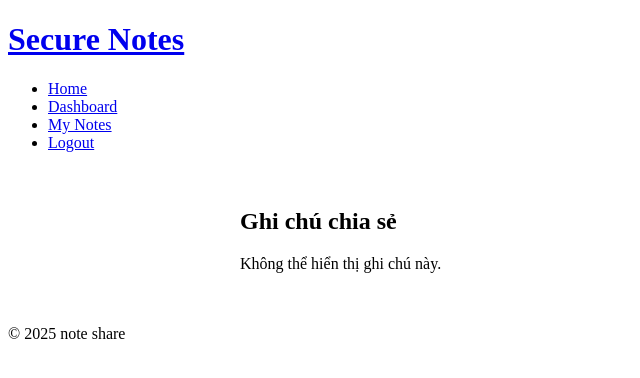
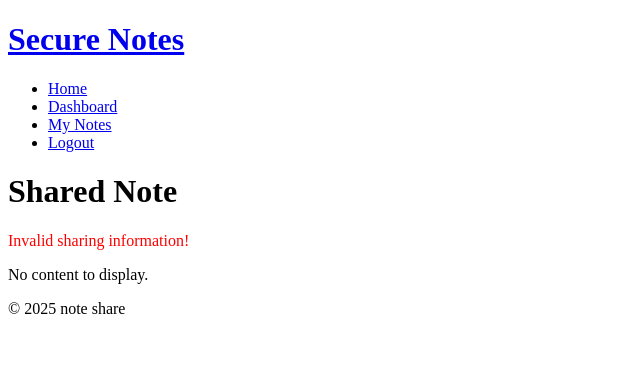
Before and after one commit to ThaiNguyen86/note-app, a React (Vite) app in the folder client/: page /shared-note in a window 1280 px wide. Shown: the top 378 px of the page, without its empty margins (0-640 px from the left). Built offline with nearby package versions, Linux system fonts and the light colour scheme; sample sign-in values are in the browser's storage.

Commit message:
update share note

```diff
--- a/client/src/components/NoteList.jsx
+++ b/client/src/components/NoteList.jsx
@@ -12,6 +12,14 @@ const NoteList = ({ refresh }) => {
   const [loading, setLoading] = useState(false);
   const [selectedUser, setSelectedUser] = useState(null);
   const token = localStorage.getItem("token");
+
+  const getUserIdFromLocalStorage = () => {
+    const user = JSON.parse(localStorage.getItem('user'));
+    if (user && user._id) {
+        return user._id;
+    }
+    return null;
+};
 
   useEffect(() => {
     const fetchNotesAndUsers = async () => {
@@ -105,13 +113,10 @@ const NoteList = ({ refresh }) => {
 
     try {
         const note = notes[index];
+
         const { publicKey, privateKey } = generateKeyPair();
 
-      const response = await axios.post(
-        `${import.meta.env.VITE_API_URL}/exchange-key`,
-        { publicKey, userId: selectedUser._id }
-      );
-      const recipientPublicKey = response.data.publicKey;
+        const recipientPublicKey = publicKey;
 
         const decryptedContent = decryptContent(note.content, userKey);
 
@@ -125,16 +130,29 @@ const NoteList = ({ refresh }) => {
         const encryptedContent = CryptoJS.AES.encrypt(decryptedContent, sharedKey).toString();
         console.log("Ghi chú sau khi giải mã và mã hóa lại:", encryptedContent);
 
-      const expirationTime = new Date().getTime() + expirationInMinutes * 60 * 1000; // Convert hours to milliseconds
+        const expirationTime = new Date().getTime() + expirationInMinutes * 60 * 1000;
 
-      const sharedURL = `${window.location.origin}/shared-note?content=${encodeURIComponent(
-        encryptedContent
-      )}&key=${encodeURIComponent(sharedKey)}&expiresAt=${expirationTime}`;
+        const response = await axios.post(
+            `${import.meta.env.VITE_API_URL}/notes/share/create`,
+            {
+                sharedKey,
+                userId: selectedUser._id,
+                userShareId: getUserIdFromLocalStorage(),
+                expirationTime: expirationTime
+            },
+             {
+              headers: { Authorization: `Bearer ${token}` },
+            }
+        );
+
+        const shareNoteId = response.data.shareNote._id;
+        const sharedURL = `${window.location.origin}/shared-note?id=${shareNoteId}&content=${encodeURIComponent(encryptedContent)}&expiresAt=${expirationTime}&maxAccess=1`;
 
         setSharedURLs((prevURLs) => ({
             ...prevURLs,
             [index]: sharedURL,
         }));
+
 
         alert("Ghi chú đã được chia sẻ thành công!");
     } catch (error) {
--- a/client/src/components/NoteShare.jsx
+++ b/client/src/components/NoteShare.jsx
@@ -1,72 +1,111 @@
-import React, { useEffect, useState } from 'react';
+import React, { useState, useEffect } from 'react';
+import axios from 'axios';
 import CryptoJS from 'crypto-js';
 
 const NoteShare = () => {
-  const [decryptedContent, setDecryptedContent] = useState(null);
-  const [loading, setLoading] = useState(true);
-  const [expired, setExpired] = useState(false);
+    const [noteContent, setNoteContent] = useState('');
+    const [sharedBy, setSharedBy] = useState(null);
+    const [error, setError] = useState(null);
+    const [isLoading, setIsLoading] = useState(true);
 
     useEffect(() => {
-    const decryptNoteFromURL = () => {
-      const params = new URLSearchParams(window.location.search);
-      const encryptedContent = params.get('content');
-      const sharedKey = params.get('key');
-      const expirationTime = params.get('expiresAt');
+        const urlParams = new URLSearchParams(window.location.search);
+        const shareNoteId = urlParams.get('id');
+        const encryptedContent = urlParams.get('content');
+        const expiresAt = urlParams.get('expiresAt');
 
-      console.log('Encrypted Content:', encryptedContent);
-      console.log('Shared Key:', sharedKey);
-      console.log('Expiration Time:', expirationTime);
+        const user = localStorage.getItem('user');
 
-      if (encryptedContent && sharedKey && expirationTime) {
-        const currentTime = new Date().getTime();
-        const isExpired = currentTime > parseInt(expirationTime, 10);
+        if (!shareNoteId || !encryptedContent || !expiresAt) {
+            setError('Invalid sharing information!');
+            setIsLoading(false);
+            return;
+        }
 
-        if (isExpired) {
-          setExpired(true);
-          setLoading(false);
+        if (new Date().getTime() > parseInt(expiresAt)) {
+            setError('This note has expired!');
+            setIsLoading(false);
+            return;
+        }
+        const token = localStorage.getItem('token');
+        axios.get(`${import.meta.env.VITE_API_URL}/notes/share/${shareNoteId}/${user._id}`, {
+            headers: {
+                Authorization: `Bearer ${localStorage.getItem('token')}`,
+            }
+        })
+            .then((response) => {
+                const { publicKey, userShareId } = response.data.shareNote;
+
+                if (!publicKey) {
+                    setError('Public key not found!');
+                    setIsLoading(false);
+                    return;
+                }
+
+                axios.get(`${import.meta.env.VITE_API_URL}/user/${userShareId}`, {
+                    headers: {
+                        Authorization: `Bearer ${token}`
+                    }
+                })
+                    .then((userResponse) => {
+                        const user = userResponse.data.user;
+                        setSharedBy(user);
+                    })
+                    .catch((error) => {
+                        console.error("Error fetching user details:", error);
+                        setError('Unable to retrieve user information!');
+                    });
+
+                const decryptedContent = decryptContent(encryptedContent, publicKey);
+
+                if (decryptedContent === "Unable to decrypt content") {
+                    setError('Unable to decrypt the note!');
                 } else {
-          const decrypted = decryptContent(encryptedContent, sharedKey);
-          if (decrypted === "Không thể giải mã nội dung") {
-            setDecryptedContent(null);
-          } else {
-            setDecryptedContent(decrypted);
+                    setNoteContent(decryptedContent);
                 }
-          setLoading(false);
-        }
-      } else {
-        alert("Dữ liệu chia sẻ không hợp lệ");
-        setLoading(false);
+            })
+            .catch((error) => {
+                console.error("Error fetching shared information:", error);
+                setError('Unable to retrieve shared note details!');
+            })
+            .finally(() => {
+                setIsLoading(false);
+            });
+    }, []);
+
+    const decryptContent = (content, publicKey) => {
+        try {
+            const bytes = CryptoJS.AES.decrypt(content, publicKey);
+            return bytes.toString(CryptoJS.enc.Utf8);
+        } catch (error) {
+            console.error("Decryption error:", error);
+            return "Unable to decrypt content";
         }
     };
 
-    decryptNoteFromURL();
-  }, []);
-
-  const decryptContent = (encryptedContent, key) => {
-    try {
-      const bytes = CryptoJS.AES.decrypt(encryptedContent, key);
-      const decryptedText = bytes.toString(CryptoJS.enc.Utf8);
-      if (!decryptedText) {
-        throw new Error('Invalid decryption result');
+    if (isLoading) {
+        return <div>Loading...</div>;
     }
-      return decryptedText;
-    } catch (error) {
-      console.error("Lỗi khi giải mã:", error);
-      return "Không thể giải mã nội dung";
-    }
-  };
 
     return (
-    <div style={{ padding: "20px", maxWidth: "800px", margin: "auto" }}>
-      <h2>Ghi chú chia sẻ</h2>
-      {loading ? (
-        <p>Đang tải ghi chú...</p>
-      ) : expired ? (
-        <p>Ghi chú đã hết hạn và không thể truy cập nữa.</p>
-      ) : decryptedContent ? (
-        <p>{decryptedContent}</p>
+        <div>
+            <h1>Shared Note</h1>
+            {error && <p style={{ color: 'red' }}>{error}</p>}
+
+            {sharedBy && (
+                <div>
+                    <p><strong>Shared by:</strong> {sharedBy.username}</p>
+                    <p><strong>Email:</strong> {sharedBy.email}</p>
+                </div>
+            )}
+
+            {noteContent ? (
+                <div>
+                    <p><strong>Note Content:</strong></p>
+                    <pre>{noteContent}</pre>
+                </div>
             ) : (
-        <p>Không thể hiển thị ghi chú này.</p>
+                <p>No content to display.</p>
             )}
         </div>
     );
```
Lines whose indentation alone changed are shown as unchanged.
